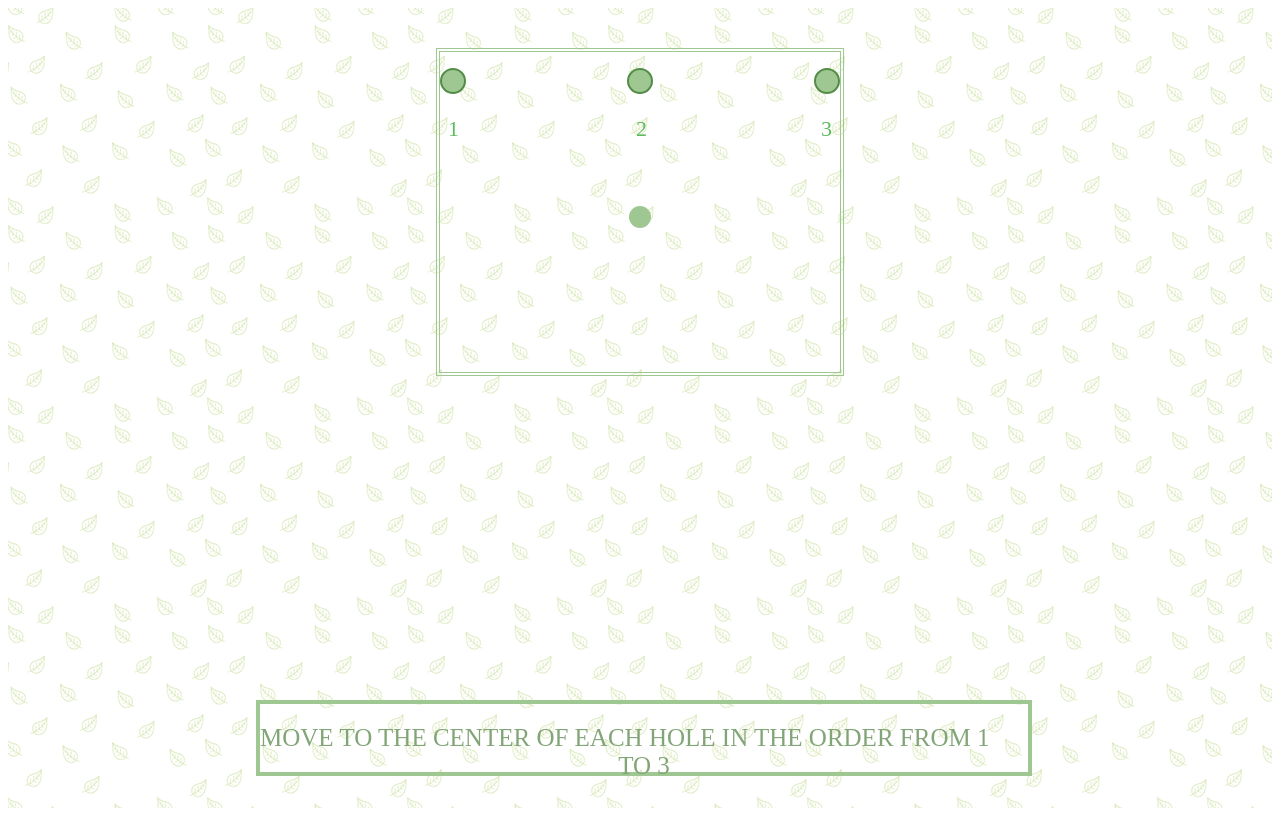
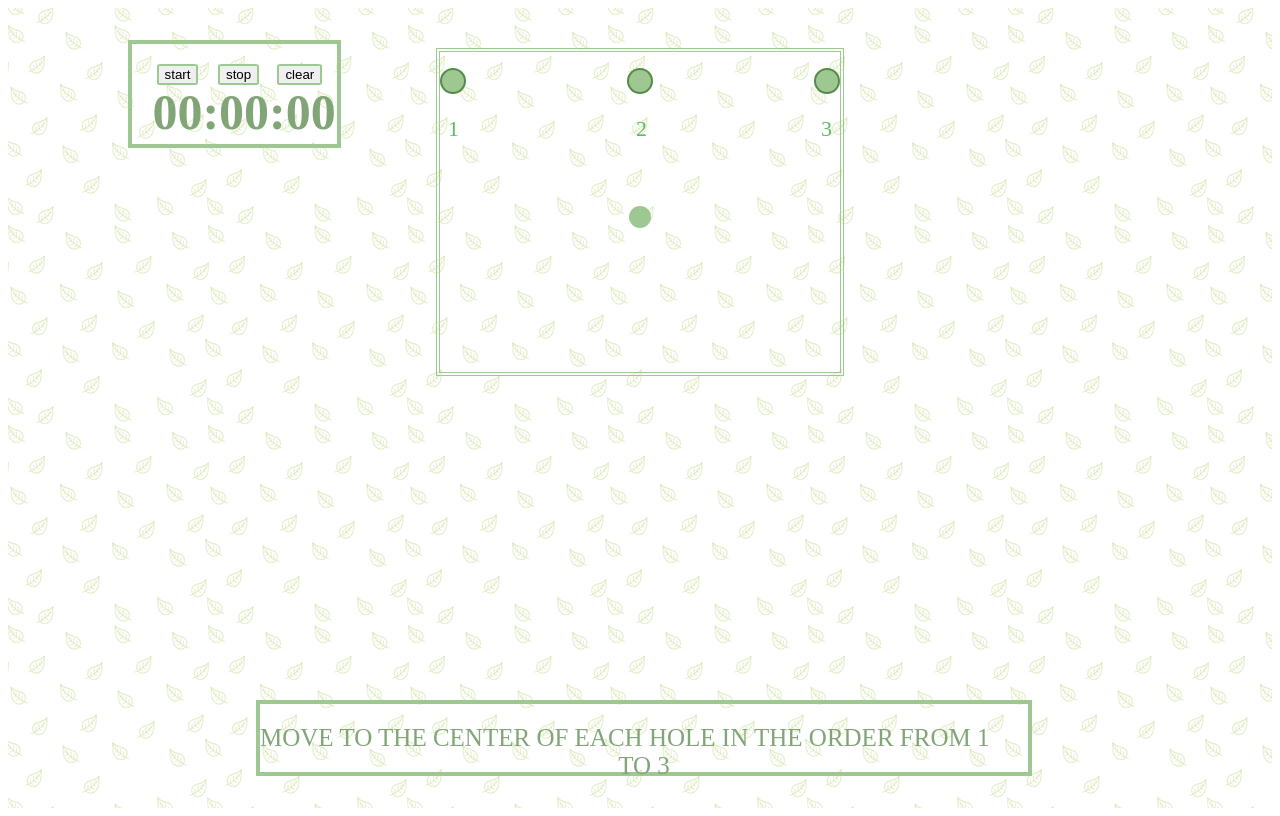
Before and after one commit to Szczudlo-Magdalena/Javascript, a website: page ball in a hole/index.html in a window 1280 px wide. Drawn offline with Linux system fonts and the light colour scheme.

Commit message:
ball amendments

```diff
--- a/ball in a hole/index.html
+++ b/ball in a hole/index.html
@@ -20,9 +20,16 @@
             <div id="holeNumber2">2</div>
             <div id="holeNumber3">3</div>
         </div>
+        <div id="timeOfGameDiv">
+            <h1><time>00:00:00</time></h1>
+            <button id="start">start</button>
+            <button id="stop">stop</button>
+            <button id="clear">clear</button>
+        </div>
     </div>
     <script src="main.js" type="text/javascript"></script>
     <script src="ball.js" type="text/javascript"></script>
     <script src="winner.js" type="text/javascript"></script>
+    <script src="time.js" type="text/javascript"></script>
 </body>
 </html>
--- a/ball in a hole/main.js
+++ b/ball in a hole/main.js
@@ -2,4 +2,5 @@ document.addEventListener('DOMContentLoaded', Start)
 
 function Start() {
     let ball = new Ball();
+    let timeOfGame = new Time();
 }
--- a/ball in a hole/style.css
+++ b/ball in a hole/style.css
@@ -1,4 +1,4 @@
-#container{
+#container {
     padding: 0;
     margin: 0;
     width:100%;
@@ -46,7 +46,7 @@ ul {
     height: 22px;
 }
 
-#gameIsWinDiv{
+#gameIsWinDiv {
     position: absolute;
     top:48%;
     left:29%;
@@ -60,7 +60,7 @@ ul {
     color:rgb(130, 165, 120);
 }
 
-#holeNumber1{
+#holeNumber1 {
     position: absolute;
     top:20%;
     left:2%;
@@ -68,7 +68,7 @@ ul {
     color: rgb(94, 187, 94);
 }
 
-#holeNumber2{
+#holeNumber2 {
     position: absolute;
     top:20%;
     left:49%;
@@ -76,7 +76,7 @@ ul {
     color: rgb(94, 187, 94);
 }
 
-#holeNumber3{
+#holeNumber3 {
     position: absolute;
     top:20%;
     right: 2%;
@@ -84,7 +84,7 @@ ul {
     color:rgb(94, 187, 94);
 }
 
-#gameInstruction{
+#gameInstruction {
     position: absolute;
     left:20%;
     bottom:3%;
@@ -97,3 +97,59 @@ ul {
     padding-top: 20px;
 
 }
+
+#timeOfGameDiv {
+    position: absolute;
+    left:10%;
+    top:5%;
+    height: 10%;
+    width: 16%;
+    text-align-last: center;
+    font-size: 25px;
+    color:rgb(130, 165, 120);
+    border: 4px solid rgb(158, 199, 146);
+    padding-top: 20px;
+}
+
+h1 {
+    position: absolute;
+    left:10%;
+    top:5%;
+}
+
+#start {
+    position: absolute;
+    left:12%;
+    top:20%;
+    border: 2px solid rgb(158, 199, 146);
+    border-radius: 10%;
+}
+
+#start:hover {
+    background-color:rgb(158, 199, 146);
+}
+
+#stop{
+    position: absolute;
+    left:42%;
+    top:20%;
+    border: 2px solid rgb(158, 199, 146);
+    border-radius: 10%;
+}
+
+#stop:hover{
+    background-color:rgb(158, 199, 146);
+}
+
+#clear{
+    position: absolute;
+    left:71%;
+    top:20%;
+    border: 2px solid rgb(158, 199, 146);
+    border-radius: 10%;
+}
+
+#clear:hover{
+    background-color:rgb(158, 199, 146);
+
+}
--- /dev/null
+++ b/ball in a hole/time.js
@@ -0,0 +1,45 @@
+class Time{
+    constructor(){
+        this.TimeOfGame();
+    }
+
+    TimeOfGame(){
+        let h1 = document.getElementsByTagName('h1')[0];
+        let start = document.getElementById('start');
+        let stop = document.getElementById('stop');
+        let clear = document.getElementById('clear');
+        let seconds = 0, minutes = 0, hours = 0;
+        let time;
+
+
+        function add() {
+        seconds++;
+        if (seconds >= 60) {
+            seconds = 0;
+            minutes++;
+            if (minutes >= 60) {
+                minutes = 0;
+                hours++;
+            }
+        }
+
+        h1.textContent = (hours ? (hours > 9 ? hours : "0" + hours) : "00") + ":" + (minutes ? (minutes > 9 ? minutes : "0" + minutes) : "00") + ":" + (seconds > 9 ? seconds : "0" + seconds);
+
+        timer();
+        }
+        function timer() {
+        time = setTimeout(add, 1000);
+        }
+
+        start.onclick = timer;
+
+        stop.onclick = function() {
+        clearTimeout(time);
+        }
+
+        clear.onclick = function() {
+        h1.textContent = "00:00:00";
+        seconds = 0; minutes = 0; hours = 0;
+        }
+    }
+}
--- a/ball in a hole/winner.js
+++ b/ball in a hole/winner.js
@@ -4,7 +4,6 @@ class Winner{
     }
 
 GameIsWin(){
-      console.log('wygrales');
       let gameIsWinDiv = document.createElement('div');
       document.body.appendChild(gameIsWinDiv);
       gameIsWinDiv.id="gameIsWinDiv";
```
